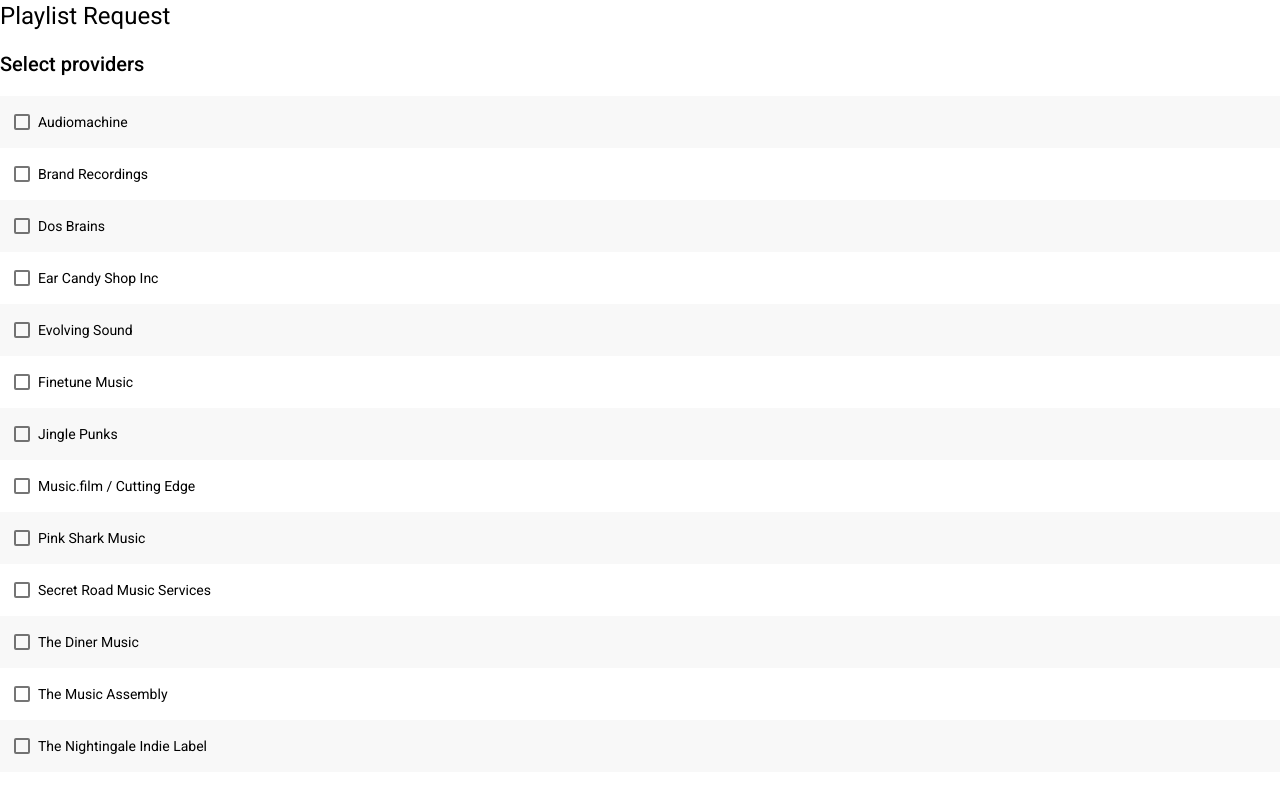
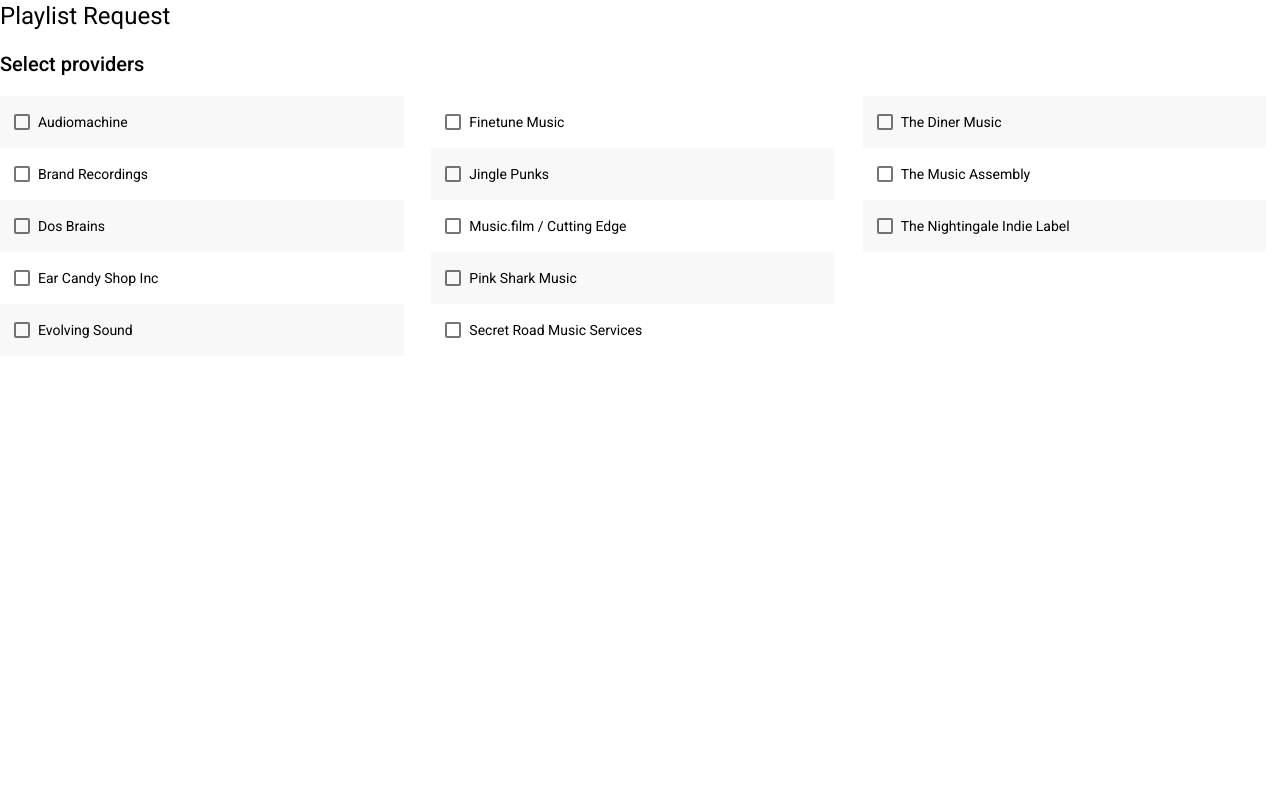
Before and after one commit to edpe/playlist-request, an Angular app: page / in a window 1280 px wide. Shown: the top 792 px of the page. Built offline with nearby package versions, Linux system fonts and the light colour scheme.

Commit message:
feat: column layout for providers

```diff
--- a/src/app/app.module.ts
+++ b/src/app/app.module.ts
@@ -7,6 +7,7 @@ import { BrowserAnimationsModule } from '@angular/platform-browser/animations';
 import { ProvidersComponent } from './providers/providers.component';
 
 import { MatCheckboxModule } from '@angular/material/checkbox';
+import { MatListModule } from '@angular/material/list';
 
 @NgModule({
   declarations: [AppComponent, ProvidersComponent],
@@ -15,6 +16,7 @@ import { MatCheckboxModule } from '@angular/material/checkbox';
     AppRoutingModule,
     BrowserAnimationsModule,
     MatCheckboxModule,
+    MatListModule,
   ],
   providers: [],
   bootstrap: [AppComponent],
--- a/src/app/providers/providers.component.css
+++ b/src/app/providers/providers.component.css
@@ -1,13 +1,28 @@
 .providers {
-  margin: 0 0 2em 0;
+  column-count: 1;
   list-style-type: none;
   padding: 0;
 }
 
+@media (min-width: 640px) {
+  .providers {
+    column-count: 2;
+  }
+}
+
+@media (min-width: 1080px) {
+  .providers {
+    column-count: 3;
+  }
+}
+
 .providers li {
+  display: inline-block;
+  justify-self: center;
   cursor: pointer;
   position: relative;
-  left: 0;
+  margin-right: 2em;
+  width: 90%;
   padding: 1em;
 }
 
--- a/src/app/providers/providers.component.html
+++ b/src/app/providers/providers.component.html
@@ -5,5 +5,4 @@
       provider.name | titlecase
     }}</mat-checkbox>
   </li>
-  <ul></ul>
 </ul>
```
